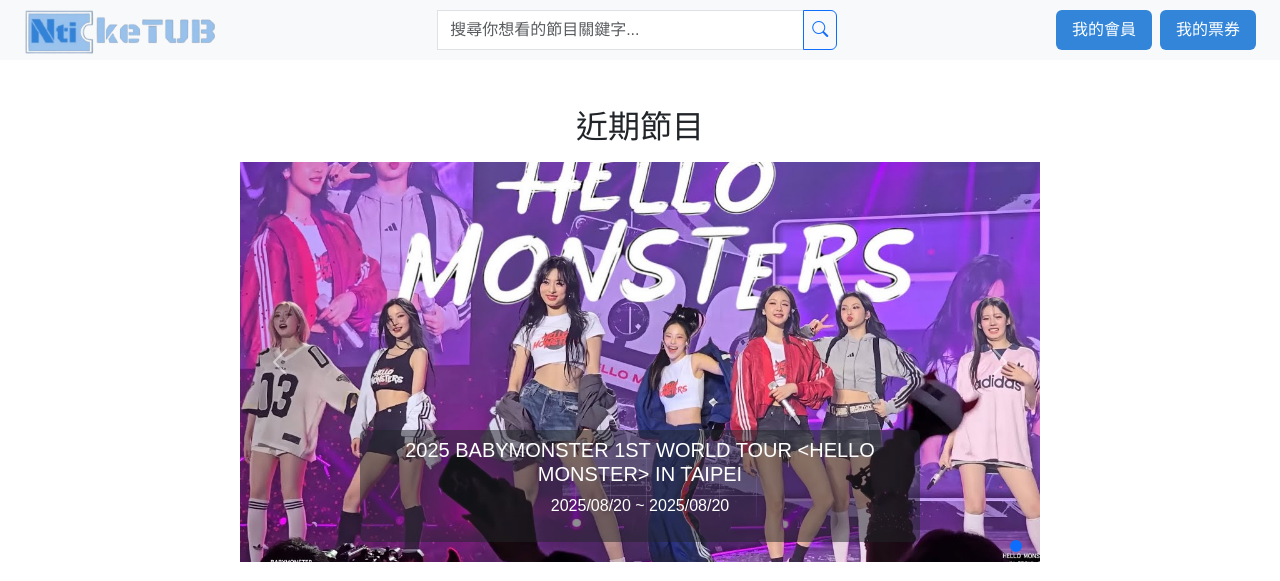
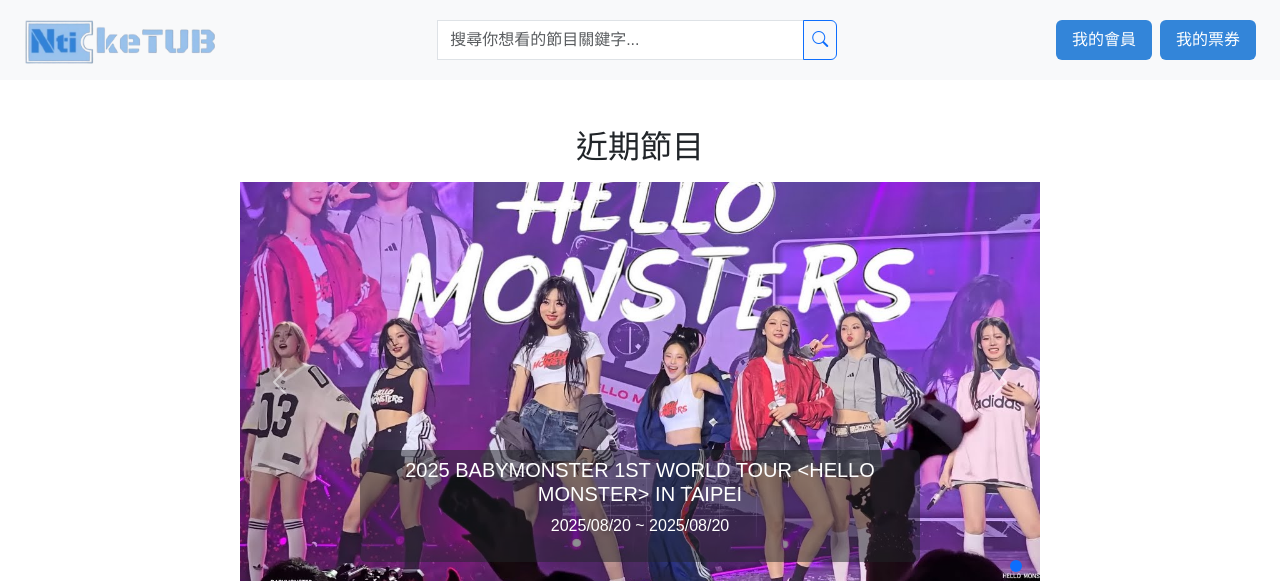
Before and after one commit to Aurororara/ticket-system, a Flask app: page / in a window 1280 px wide. Shown: the top 581 px of the page. Run offline with Flask 3, Linux system fonts and the light colour scheme; data comes from the database, SQL or seed files in the repository.

Commit message:
changed height

```diff
--- a/templates/layout.html
+++ b/templates/layout.html
@@ -13,7 +13,7 @@
 
 <body>
   <!-- NAVBAR -->
-  <nav class="navbar bg-light px-4" style="min-height: 60px; padding-top: 4px; padding-bottom: 4px;">
+  <nav class="navbar bg-light px-4" style="min-height: 80px; padding-top: 12px; padding-bottom: 12px;">
     <a href="{{ url_for('index') }}" style="display: flex; align-items: center;">
       <img src="{{ url_for('static', filename='file/logo3.png') }}"
            alt="NtickeTUB Logo"
--- a/templates/layout_2.html
+++ b/templates/layout_2.html
@@ -39,7 +39,7 @@
   </style>
 </head>
 
-<nav class="navbar bg-light px-4" style="min-height: 60px; padding-top: 4px; padding-bottom: 4px;">
+<nav class="navbar bg-light px-4" style="min-height: 80px; padding-top: 12px; padding-bottom: 12px;">
   <a href="{{ url_for('index') }}" style="display: flex; align-items: center;">
     <img src="{{ url_for('static', filename='file/logo3.png') }}"
          alt="NtickeTUB Logo"
```
